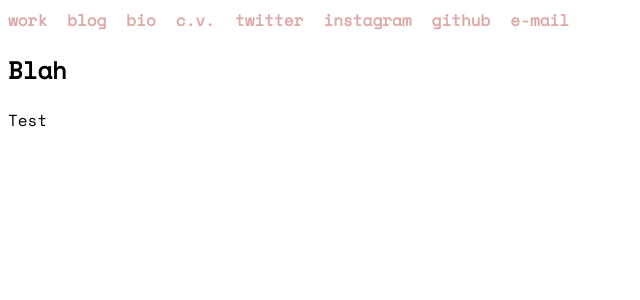
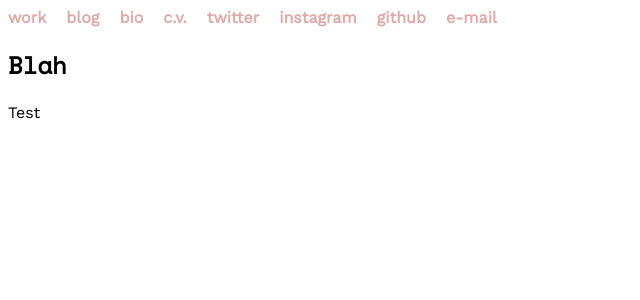
Before and after one commit to prismspecs/prismspecs.github.io, a Jekyll site: the page built from test.md, in a window 1280 px wide. Shown: the top 300 px of the page, without its empty margins (0-640 px from the left). Built offline with Jekyll 4.4.1, drawn with Linux system fonts in a browser that asks for light colours; our own code applies the rules of GitHub Pages for plain Markdown files; a script that is not in the unit is left out.

Commit message:
Updated style.scss.

```diff
--- a/_layouts/default.html
+++ b/_layouts/default.html
@@ -7,6 +7,7 @@
 	<meta name="viewport" content="width=device-width, initial-scale=1">
 
 	{% seo %}
+
 	<link href="https://fonts.googleapis.com/css?family=Inconsolata|Space+Mono|Work+Sans" rel="stylesheet">
 	<link rel="stylesheet" href="https://cdnjs.cloudflare.com/ajax/libs/font-awesome/4.7.0/css/font-awesome.min.css">
 	<link rel="stylesheet" href="{{ "/assets/css/style.css?v=" | append: site.github.build_revision | relative_url }}">
--- a/assets/css/style.scss
+++ b/assets/css/style.scss
@@ -4,6 +4,10 @@
 body {
 	background-color: #fff;
 	font-family: 'Inconsolata', monospace;
+	font-family: 'Work Sans', monospace;
+}
+
+h1,h2,h3 {
 	font-family: 'Space Mono', monospace;
 
 }
```
